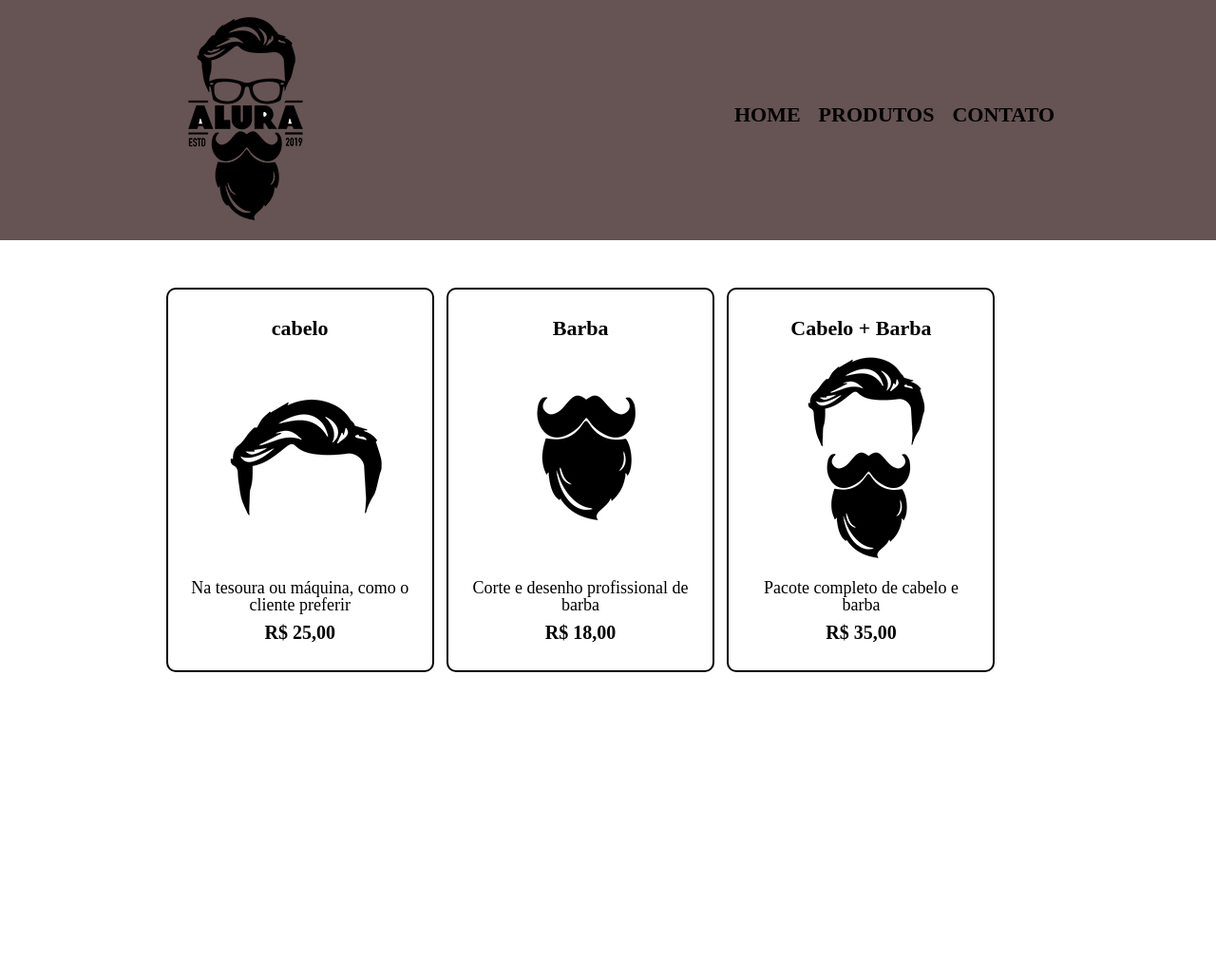
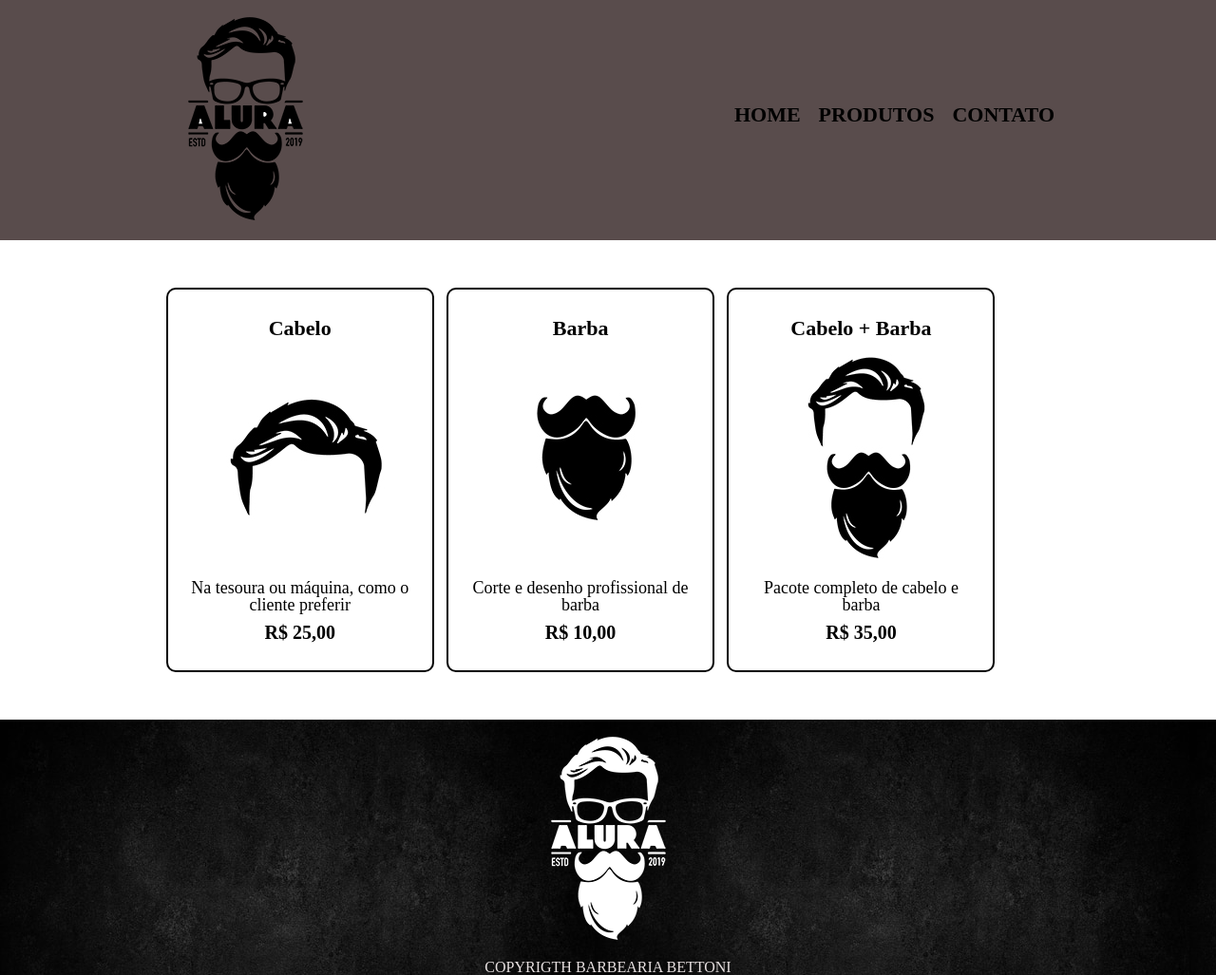
Before and after one commit to bettonii/Barbearia, a plain HTML site: page produtos.html in a window 1280 px wide. Shown: the whole page at 95% size. Before the commit the page ends 800 px from the top, so only its background shows below. Drawn offline with Linux system fonts and the light colour scheme.

Commit message:
Add files via upload

```diff
--- a/produtos.css
+++ b/produtos.css
@@ -1,5 +1,5 @@
 header {
-    background: #2f1515bb;
+    background: #1d0c0cbb;
     padding: 20px 0;
 }
 
@@ -26,7 +26,8 @@ nav a{
 
     nav a:hover{
 
-        color: blueviolet;
+        text-decoration: underline;
+        color: rgb(224, 220, 228);
 
     }
  nav{
@@ -89,5 +90,25 @@ nav a{
 
      font-size: 18px;
 
+}
+.produtos li:hover {
+  border-color: rgba(163, 149, 149, 0.247);
 
 }
+.produtos li:active{
+border-color: aliceblue;
+
+
+}
+.produtos li:hover h2{
+font-size: 25px;
+
+}
+footer{
+  text-align: center;
+  text-transform: uppercase;
+  font-style: italic;
+  background: url("./bg.jpg");
+  color: rgb(231, 224, 224);
+
+}
--- a/produtos.html
+++ b/produtos.html
@@ -41,7 +41,7 @@
 
 	     <li>
 
-			<h2>cabelo</h2>
+			<h2>Cabelo</h2>
 			<img src="cabelo.jpg" alt="cabelo">
 			<p class="produto-descricao">Na tesoura ou máquina, como o cliente preferir</p>
 			<p class="produto-preco">R$ 25,00</p>
@@ -55,7 +55,7 @@
 			<h2>Barba</h2>
             <img src="barba.jpg" alt="barba">
 			<p class="produto-descricao">Corte e desenho profissional de barba</p>
-			<p class="produto-preco">R$ 18,00</p>
+			<p class="produto-preco">R$ 10,00</p>
 
           </li>
 
@@ -66,18 +66,19 @@
 			<p class="produto-descricao">Pacote completo de cabelo e barba</p>
 			<p class="produto-preco">R$ 35,00</p>
 
+		  </li>
+		</ul>
+      <footer>
+     <img src="./logo-branco.png" alt="logo">
+     <p>Copyrigth Barbearia Bettoni</p>
+
+	  </footer>
+
+    </body>
 
 
 
 
 
 
-		  </li>
-
-		  </ul>
-
-
-
-
-</body>
 </html>
```
Also changed, not shown: bg.jpg (added).
